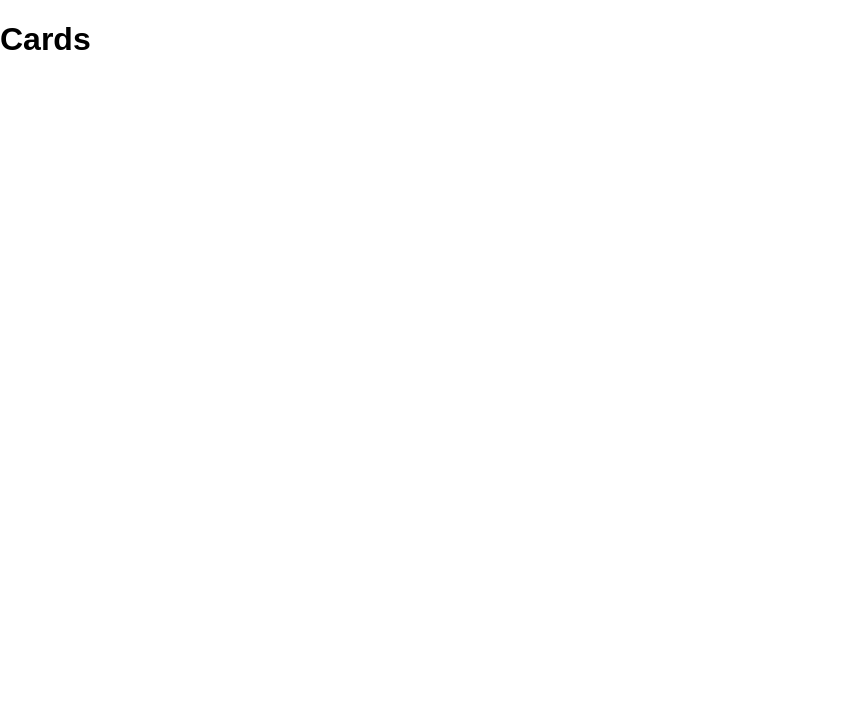
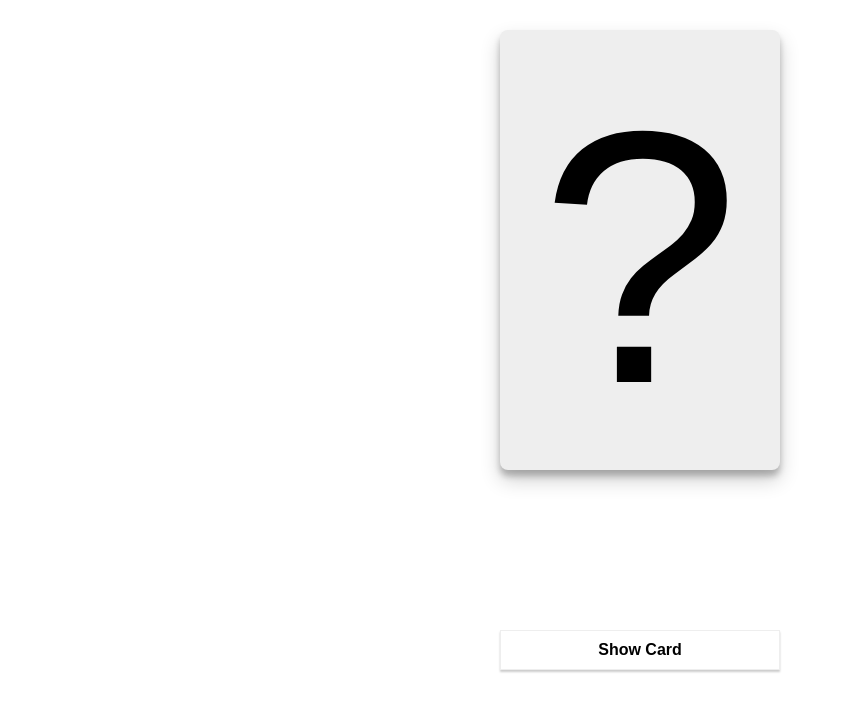
Before and after one commit to patryem/GCC, a React (Create React App) app: page / in a window 1280 px wide. Shown: the top 712 px of the page, without its empty margins (0-849 px from the left). Built offline with nearby package versions, Linux system fonts and the light colour scheme; the HTML template or start-up script is replaced by a standard one.

Commit message:
Add card component and show button

```diff
--- a/package.json
+++ b/package.json
@@ -3,6 +3,7 @@
   "version": "0.1.0",
   "private": true,
   "dependencies": {
+    "radium": "^0.25.1",
     "react": "^16.8.3",
     "react-dom": "^16.8.3",
     "react-scripts-ts": "3.1.0"
--- a/src/App.tsx
+++ b/src/App.tsx
@@ -1,9 +1,35 @@
 import * as React from 'react';
 
-class App extends React.Component {
+import Card from './components/Card/Card';
+import CardPlaceHolder from './components/Card/CardPlaceHolder';
+import Control from './components/Control/Control';
+
+interface IAppState {
+	showCard: boolean;
+}
+
+class App extends React.Component<
+	{
+		/*IAppProps */
+	},
+	IAppState
+> {
+	public state = { showCard: false };
+
 	public render() {
-		return <h1>Cards</h1>;
+		return (
+			<div className="App">
+				{this.state.showCard ? <Card attack={2} defense={4} /> : <CardPlaceHolder />}
+				<Control onClick={this.toggleCard} text="Show Card" />
+			</div>
+		);
 	}
+
+	private toggleCard = () => {
+		this.setState((prevState) => {
+			return { showCard: !prevState.showCard };
+		});
+	};
 }
 
 export default App;
--- /dev/null
+++ b/src/components/Card/Card.css
@@ -0,0 +1,58 @@
+.Card {
+	width: 250px;
+	height: 400px;
+	padding: 20px 15px;
+	border-radius: 8px;
+	display: grid;
+	background: #eee;
+	box-shadow: 0 10px 20px rgba(0, 0, 0, 0.19), 0 6px 6px rgba(0, 0, 0, 0.23);
+	grid-gap: 5px;
+	text-align: center;
+	font-size: 360px;
+}
+
+.PicContainer {
+	width: 100%;
+	height: 230px;
+	box-sizing: border-box;
+	border: 10px double gold;
+	background: lightcoral;
+}
+
+.CardInfoContainer {
+	width: 100%;
+	height: 50px;
+	display: flex;
+	background: lightblue;
+}
+
+.CardInfo {
+	width: 100%;
+	height: 50px;
+	box-sizing: border-box;
+	background: lightcoral;
+	text-align: center;
+	font-size: 30px;
+	font-weight: bold;
+	padding-top: 8px;
+}
+
+.BoniContainer {
+	width: 100%;
+	height: 70px;
+	display: flex;
+	flex-direction: column;
+	grid-gap: 2px;
+	padding: 2px;
+}
+
+.Bonus {
+	width: 100%;
+	height: 24px;
+	box-sizing: border-box;
+	background: lightsalmon;
+	margin: 2px 0;
+	padding: 3px;
+	text-align: left;
+	font-size: 12px;
+}
--- /dev/null
+++ b/src/components/Card/Card.tsx
@@ -0,0 +1,27 @@
+import * as React from 'react';
+
+import './Card.css';
+
+interface ICardProps {
+	attack: number;
+	defense: number;
+}
+
+const card = (props: ICardProps) => {
+	return (
+		<div className="Card">
+			<div className="PicContainer" />
+			<div className="CardInfoContainer">
+				<div className="CardInfo">{props.attack} ATK</div>
+				<div className="CardInfo">{props.defense}3 DEF</div>
+			</div>
+			<div className="BoniContainer">
+				<div className="Bonus"> + Fun</div>
+				<div className="Bonus"> - Time</div>
+				<div className="Bonus"> - Pain</div>
+			</div>
+		</div>
+	);
+};
+
+export default card;
--- /dev/null
+++ b/src/components/Card/CardPlaceHolder.tsx
@@ -0,0 +1,9 @@
+import * as React from 'react';
+
+import './Card.css';
+
+const cardPlaceHolder = () => {
+	return <div className="Card">?</div>;
+};
+
+export default cardPlaceHolder;
--- /dev/null
+++ b/src/components/Control/Control.css
@@ -0,0 +1,16 @@
+.Control {
+	height: 40px;
+	padding: 10px;
+	box-sizing: border-box;
+	border: 1px solid #eee;
+	box-shadow: 0 2px 2px #ccc;
+	font-weight: bold;
+	text-align: center;
+	cursor: pointer;
+	display: inline-block;
+}
+
+.Control:hover,
+.Control:active {
+	background-color: #eee;
+}
--- /dev/null
+++ b/src/components/Control/Control.tsx
@@ -0,0 +1,16 @@
+import * as React from 'react';
+
+import './Control.css';
+
+interface IControlOutputProps {
+	text: string;
+	onClick: any;
+}
+
+const control = (props: IControlOutputProps) => (
+	<div className="Control" onClick={props.onClick}>
+		{props.text}
+	</div>
+);
+
+export default control;
--- a/src/index.css
+++ b/src/index.css
@@ -1,5 +1,14 @@
 body {
-  margin: 0;
-  padding: 0;
-  font-family: sans-serif;
+	margin: 0;
+	padding: 0;
 }
+
+.App {
+	width: 100vw;
+	min-height: 100vh;
+	font-family: sans-serif;
+	display: grid;
+	grid-template-rows: 500px auto;
+	justify-content: center;
+	align-items: center;
+}
```
Also changed, not shown: 1 other file (tests, documents, lock files or other folders).
